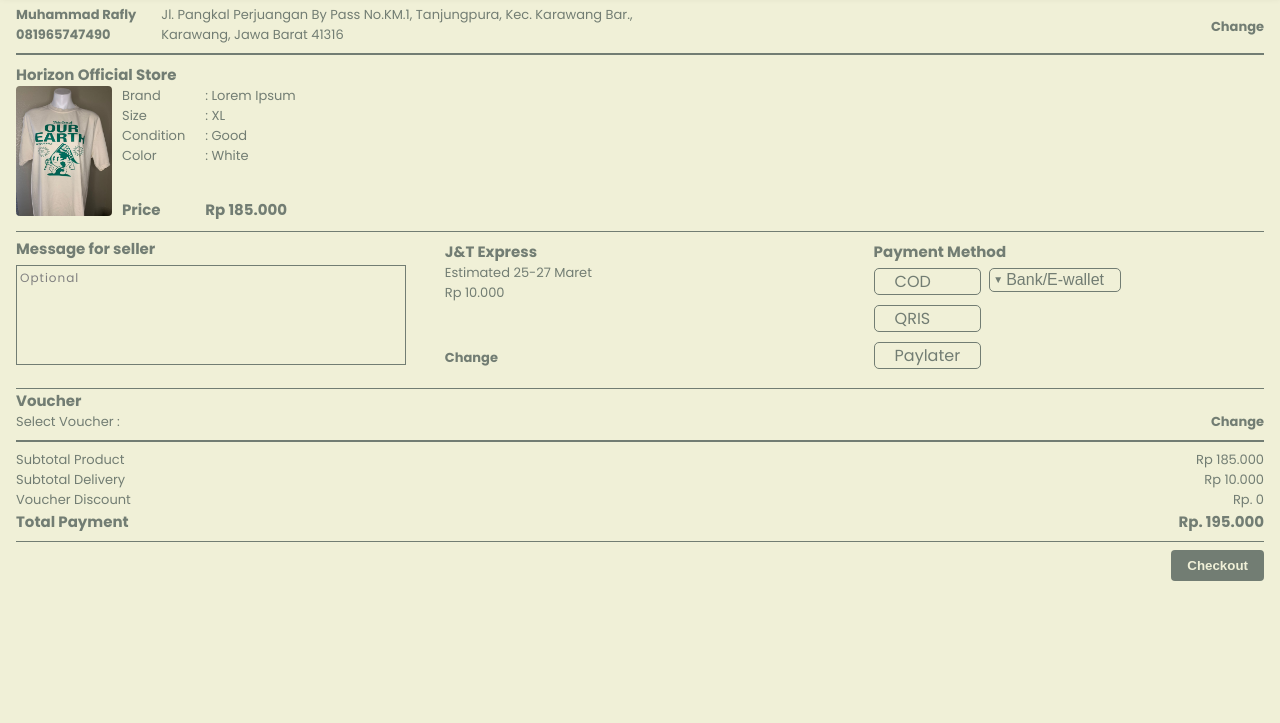
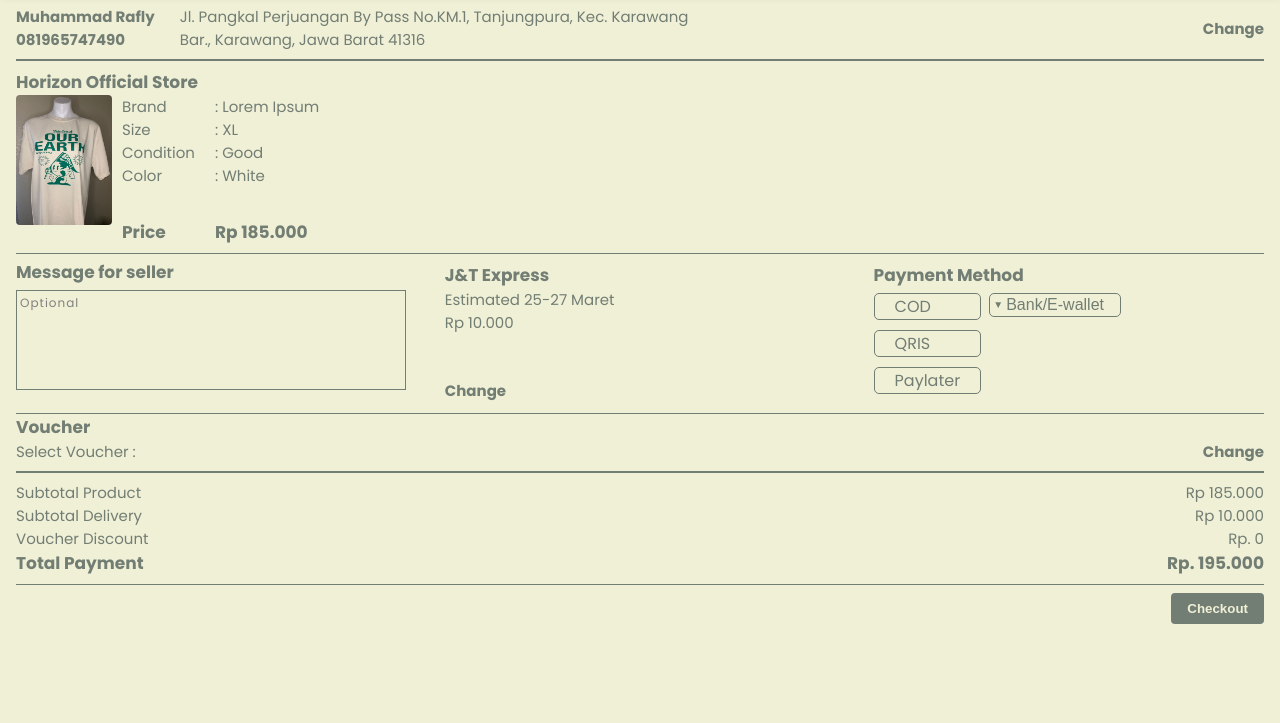
Before and after one commit to AkioKT/WebDevCompe, a plain HTML site: page checkoutpage.html in a window 1280 px wide. Shown: the part 77-800 px from the top of the page. Drawn offline with Linux system fonts and the light colour scheme; some packages are replaced by stand-ins of ours; a script that the page names is missing; a web font is replaced by a local one.

Commit message:
Update checkoutpage.css

```diff
--- a/checkoutpage.css
+++ b/checkoutpage.css
@@ -39,7 +39,7 @@ body {
 }
 
 .header_1 .logo {
-  width: 4.5rem;
+  width: 4rem;
 }
 
 .nav {
@@ -242,7 +242,7 @@ select {
 }
 
 .limits {
-  padding-bottom: 60px;
+  padding-bottom: 55px;
 }
 
 .linefooter,
@@ -277,7 +277,7 @@ select {
 .descofitems1 p,
 .totalproduct1 p,
 .changebiodata a {
-  font-size: 9px;
+  font-size: 10px;
 }
 
 .totalproduct1 h1,
@@ -287,7 +287,7 @@ select {
 .payment1 h1,
 .storename h1,
 .voucher1 h1 {
-  font-size: 13px;
+  font-size: 15px;
 }
 
 .customerbiodata1 {
@@ -713,6 +713,28 @@ option {
     justify-content: center;
     align-items: center;
   }
+  .customerbiodata h1,
+  .customerbiodata p,
+  .customerbiodata a,
+  .expeditionname p,
+  .priceshipping p,
+  .priceshipping a,
+  .voucher2 p,
+  .voucher2 a,
+  .descofitems1 p,
+  .totalproduct1 p {
+    font-size: 15px;
+  }
+
+  .totalproduct1 h1,
+  .descofitems1 h1,
+  .message h1,
+  .expeditionname h1,
+  .payment1 h1,
+  .storename h1,
+  .voucher1 h1 {
+    font-size: 17px;
+  }
   .header_1 {
     padding: 0 1rem;
   }
```
